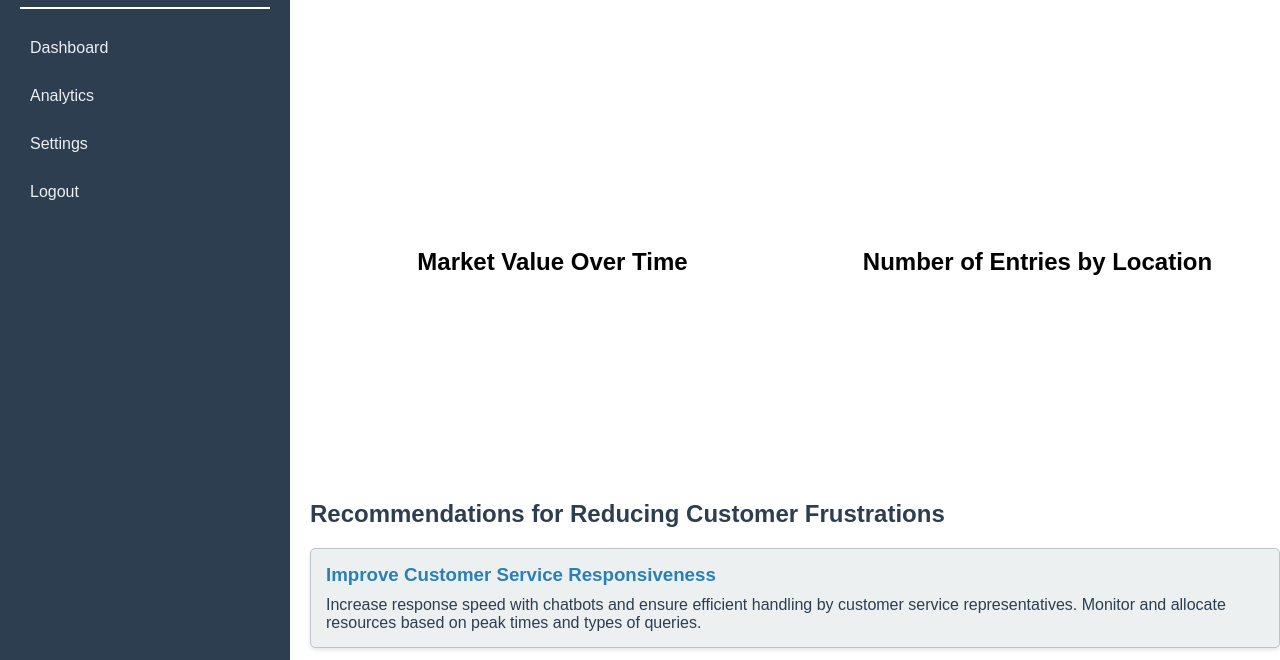
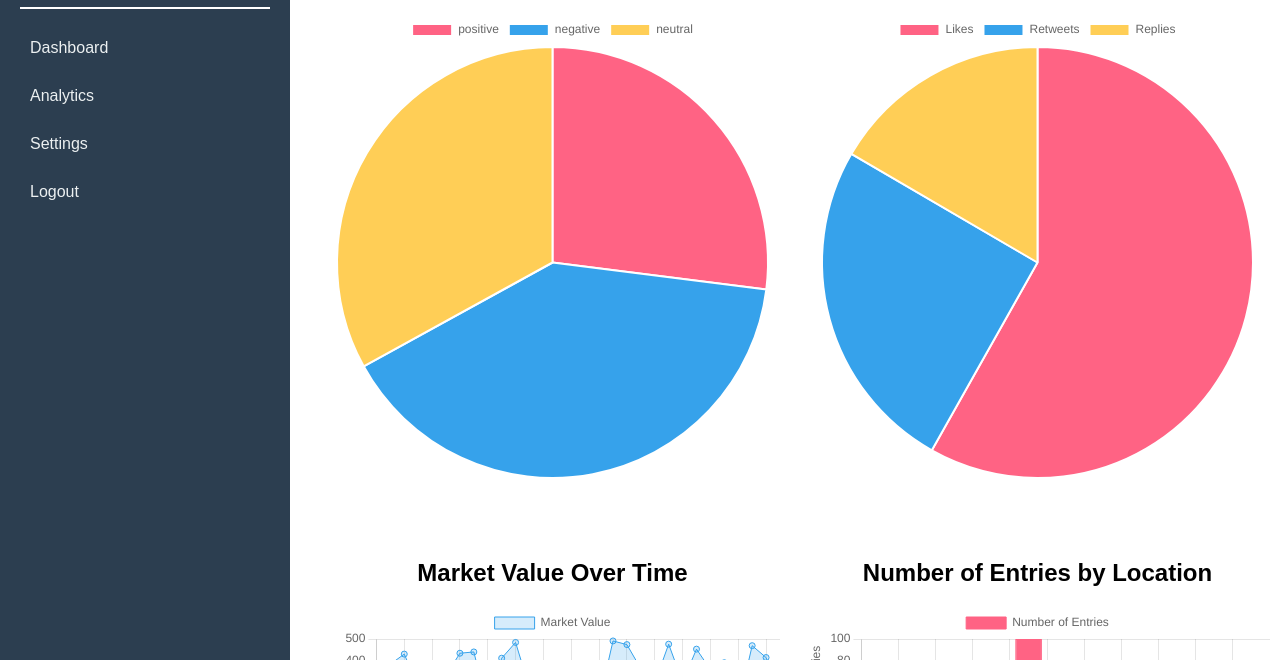
Before and after one commit to Sabelo-22/Nerdma, a website: page market-trend-predictor/public/index.html in a window 1280 px wide. Shown: the part 83-743 px from the top of the page. Drawn offline with nearby package versions, Linux system fonts and the light colour scheme; no server answers.

Commit message:
everything working on index.html

```diff
--- a/market-trend-predictor/public/index.html
+++ b/market-trend-predictor/public/index.html
@@ -61,7 +61,6 @@
 			}
 			main.main-content {
 				margin-left: 270px;
-				/* padding: 20px; */
 				width: calc(100% - 270px);
 			}
 			h1 {
@@ -149,7 +148,6 @@
 				</div>
 			</div>
 
-			<!-- <h1>Market Data Visualization</h1> -->
 			<div class="chart-wrapper">
 				<div class="chart">
 					<h2>Market Value Over Time</h2>
@@ -227,103 +225,147 @@
 			</div>
 		</main>
 		<script>
-			fetch("/api/tweets")
-				.then((response) => response.json())
-				.then((tweets) => {
-					const sentiments = { positive: 0, negative: 0, neutral: 0 };
-					const likes = { positive: 0, negative: 0, neutral: 0 };
-					const retweets = { positive: 0, negative: 0, neutral: 0 };
-					const replies = { positive: 0, negative: 0, neutral: 0 };
+			// Generate random data
+			function generateRandomData(numItems, minValue, maxValue) {
+				return Array.from(
+					{ length: numItems },
+					() => Math.floor(Math.random() * (maxValue - minValue + 1)) + minValue
+				);
+			}
 
-					tweets.forEach((tweet) => {
-						sentiments[tweet.sentiment]++;
-						likes[tweet.sentiment] += tweet.likes;
-						retweets[tweet.sentiment] += tweet.retweets;
-						replies[tweet.sentiment] += tweet.replies;
-					});
+			function generateRandomSentiments(numItems) {
+				const sentiments = ["positive", "negative", "neutral"];
+				return Array.from(
+					{ length: numItems },
+					() => sentiments[Math.floor(Math.random() * sentiments.length)]
+				);
+			}
 
-					const ctx = document
+			// Data for sentiment analysis
+			const numSentiments = 100;
+			const sentimentsData = generateRandomSentiments(numSentiments);
+			const sentimentsCount = {
+				positive: sentimentsData.filter((s) => s === "positive").length,
+				negative: sentimentsData.filter((s) => s === "negative").length,
+				neutral: sentimentsData.filter((s) => s === "neutral").length,
+			};
+
+			// Data for pie charts
+			const likesData = generateRandomData(numSentiments, 0, 100);
+			const retweetsData = generateRandomData(numSentiments, 0, 50);
+			const repliesData = generateRandomData(numSentiments, 0, 30);
+
+			const totalLikes = likesData.reduce((acc, val) => acc + val, 0);
+			const totalRetweets = retweetsData.reduce((acc, val) => acc + val, 0);
+			const totalReplies = repliesData.reduce((acc, val) => acc + val, 0);
+
+			// Data for market value over time
+			const timestamps = Array.from(
+				{ length: 30 },
+				(_, i) => `2024-08-${i + 1}`
+			);
+			const marketValues = generateRandomData(timestamps.length, 100, 500);
+
+			// Data for number of entries by location
+			const locations = [
+				"Johannesburg",
+				"Cape Town",
+				"Durban",
+				"Pretoria",
+				"Port Elizabeth",
+				"Bloemfontein",
+				"Kimberley",
+				"Polokwane",
+				"Nelspruit",
+				"Mbombela",
+				"East London",
+			];
+			const locationData = locations.reduce((acc, loc) => {
+				acc[loc] = Math.floor(Math.random() * 100) + 1; // Random number between 1 and 100
+				return acc;
+			}, {});
+
+			const locationLabels = Object.keys(locationData);
+			const locationValues = Object.values(locationData);
+
+			// Function to create charts
+			function createCharts() {
+				// Sentiment Chart
+				const sentimentCtx = document
 					.getElementById("sentimentChart")
 					.getContext("2d");
-					new Chart(ctx, {
+				new Chart(sentimentCtx, {
 					type: "pie",
 					data: {
-							labels: ["Positive", "Negative", "Neutral"],
+						labels: Object.keys(sentimentsCount),
 						datasets: [
 							{
-									label: "Sentiment",
-									data: [
-										sentiments.positive,
-										sentiments.negative,
-										sentiments.neutral,
-									],
-									backgroundColor: [
-										"rgba(75, 192, 192, 0.6)",
-										"rgba(255, 99, 132, 0.6)",
-										"rgba(255, 206, 86, 0.6)",
-									],
-									borderWidth: 1,
+								data: Object.values(sentimentsCount),
+								backgroundColor: ["#FF6384", "#36A2EB", "#FFCE56"],
 							},
 						],
 					},
 					options: {
 						responsive: true,
+						plugins: {
+							legend: {
+								position: "top",
+							},
+							tooltip: {
+								callbacks: {
+									label: function (tooltipItem) {
+										return `${tooltipItem.label}: ${tooltipItem.raw}`;
+									},
+								},
+							},
+						},
 					},
 				});
 
-					const ctxAdditionalPie = document
+				// Additional Pie Chart
+				const additionalPieCtx = document
 					.getElementById("additionalPieChart")
 					.getContext("2d");
-					new Chart(ctxAdditionalPie, {
+				new Chart(additionalPieCtx, {
 					type: "pie",
 					data: {
 						labels: ["Likes", "Retweets", "Replies"],
 						datasets: [
 							{
-									label: "Engagement",
-									data: [
-										likes.positive + likes.negative + likes.neutral,
-										retweets.positive + retweets.negative + retweets.neutral,
-										replies.positive + replies.negative + replies.neutral,
-									],
-									backgroundColor: [
-										"rgba(54, 162, 235, 0.6)",
-										"rgba(153, 102, 255, 0.6)",
-										"rgba(255, 159, 64, 0.6)",
-									],
-									borderWidth: 1,
+								data: [totalLikes, totalRetweets, totalReplies],
+								backgroundColor: ["#FF6384", "#36A2EB", "#FFCE56"],
 							},
 						],
 					},
 					options: {
 						responsive: true,
+						plugins: {
+							legend: {
+								position: "top",
+							},
+							tooltip: {
+								callbacks: {
+									label: function (tooltipItem) {
+										return `${tooltipItem.label}: ${tooltipItem.raw}`;
+									},
+								},
+							},
+						},
 					},
 				});
-				});
 
-			fetch("/api/market-data")
-				.then((response) => response.json())
-				.then((marketData) => {
-					const labels = marketData.map((data) => data.timestamp);
-					const values = marketData.map((data) => parseFloat(data.value));
-					const locations = marketData.map((data) => data.location);
-
-					const locationCounts = locations.reduce((acc, location) => {
-						acc[location] = (acc[location] || 0) + 1;
-						return acc;
-					}, {});
-
-					const ctxLine = document.getElementById("lineChart").getContext("2d");
-					new Chart(ctxLine, {
+				// Line Chart for Market Value
+				const lineCtx = document.getElementById("lineChart").getContext("2d");
+				new Chart(lineCtx, {
 					type: "line",
 					data: {
-							labels: labels,
+						labels: timestamps,
 						datasets: [
 							{
 								label: "Market Value",
-									data: values,
-									backgroundColor: "rgba(75, 192, 192, 0.2)",
-									borderColor: "rgba(75, 192, 192, 1)",
+								data: marketValues,
+								borderColor: "#36A2EB",
+								backgroundColor: "rgba(54, 162, 235, 0.2)",
 								borderWidth: 1,
 								fill: true,
 							},
@@ -331,44 +373,91 @@
 					},
 					options: {
 						responsive: true,
+						plugins: {
+							legend: {
+								position: "top",
+							},
+							tooltip: {
+								callbacks: {
+									label: function (tooltipItem) {
+										return `${tooltipItem.label}: ${tooltipItem.raw}`;
+									},
+								},
+							},
+						},
 						scales: {
 							x: {
-									beginAtZero: true,
+								title: {
+									display: true,
+									text: "Date",
+								},
 							},
 							y: {
+								title: {
+									display: true,
+									text: "Value",
+								},
 								beginAtZero: true,
 							},
 						},
 					},
 				});
 
-					const ctxBar = document.getElementById("barChart").getContext("2d");
-					new Chart(ctxBar, {
+				// Bar Chart for Number of Entries by Location
+				const barCtx = document.getElementById("barChart").getContext("2d");
+				new Chart(barCtx, {
 					type: "bar",
 					data: {
-							labels: Object.keys(locationCounts),
+						labels: locationLabels,
 						datasets: [
 							{
 								label: "Number of Entries",
-									data: Object.values(locationCounts),
-									backgroundColor: "rgba(153, 102, 255, 0.6)",
-									borderColor: "rgba(153, 102, 255, 1)",
+								data: locationValues,
+								backgroundColor: "#FF6384",
+								borderColor: "#FF6384",
 								borderWidth: 1,
 							},
 						],
 					},
 					options: {
 						responsive: true,
+						plugins: {
+							legend: {
+								position: "top",
+							},
+							tooltip: {
+								callbacks: {
+									label: function (tooltipItem) {
+										return `${tooltipItem.label}: ${tooltipItem.raw}`;
+									},
+								},
+							},
+						},
 						scales: {
 							x: {
-									beginAtZero: true,
+								title: {
+									display: true,
+									text: "Location",
+								},
+								ticks: {
+									autoSkip: false,
+								},
 							},
 							y: {
+								title: {
+									display: true,
+									text: "Number of Entries",
+								},
 								beginAtZero: true,
 							},
 						},
 					},
 				});
+			}
+
+			// Trigger chart creation once the page is fully loaded
+			document.addEventListener("DOMContentLoaded", function () {
+				createCharts();
 			});
 		</script>
 	</body>
```
Lines whose indentation alone changed are shown as unchanged.
